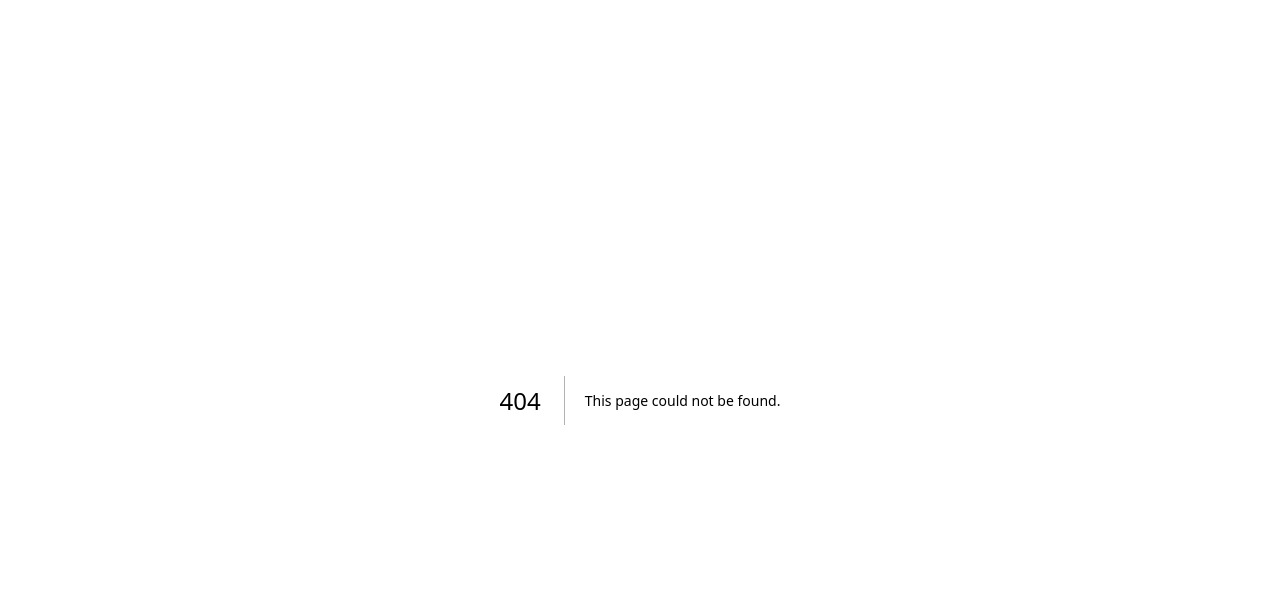
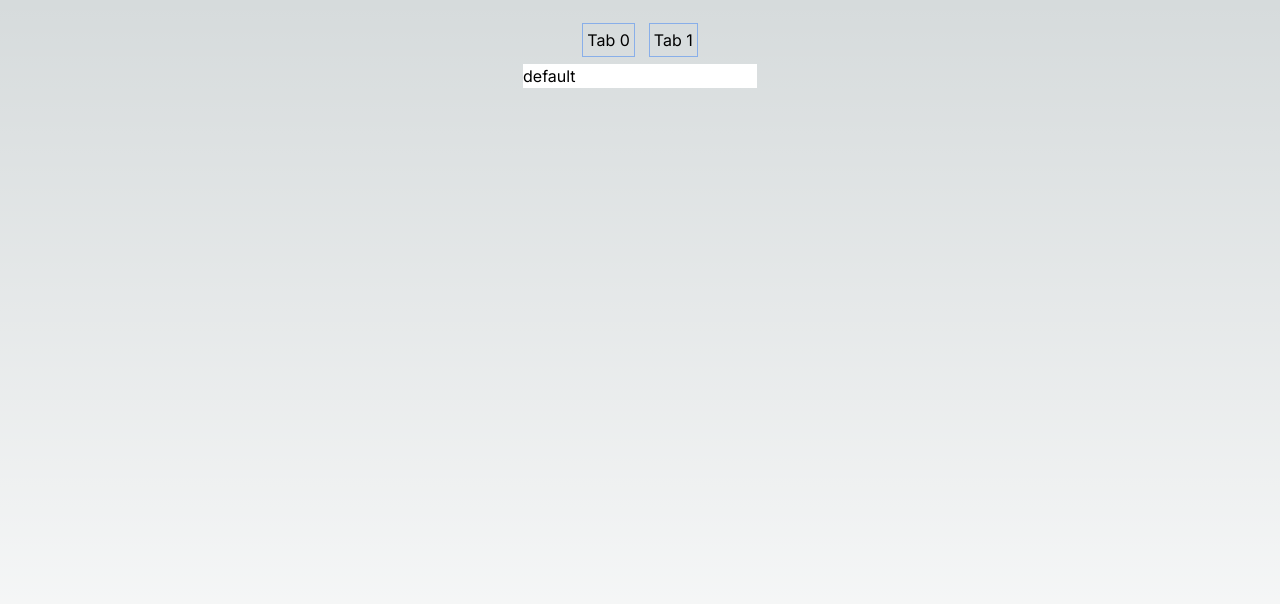
Before and after one commit to NatTuck/jokes-next, a Next.js app: page /form in a window 1280 px wide. Before the commit this address had no page. Shown: the top 604 px of the page. Built offline with nearby package versions, Linux system fonts and the light colour scheme; what tailwindcss-tables would draw is missing.

Commit message:
react-examles

```diff
--- /dev/null
+++ b/app/form/page.js
@@ -0,0 +1,37 @@
+"use client";
+
+import { useState } from 'react';
+
+export default function Form() {
+  const [tab, setTab] = useState(0);
+  const [text, setText] = useState("default");
+
+  return (
+    <main className="text-center min-h-screen py-4">
+      <p>
+        <button className="m-2 p-1 ring-1"
+                onClick={() => setTab(0)}>Tab 0</button>
+        <button className="m-2 p-1 ring-1"
+                onClick={() => setTab(1)}>Tab 1</button>
+      </p>
+      { (tab == 0) ? <Tab0 text={text} setText={setText} /> : <Tab1 /> }
+    </main>
+  );
+}
+
+function Tab0({text, setText}) {
+  return (
+    <div>
+      <p><input type="text" value={text}
+                onChange={(ev) => setText(ev.target.value)} /></p>
+    </div>
+  );
+}
+
+function Tab1() {
+  return (
+    <div>
+      <p>Tab 1</p>
+    </div>
+  );
+}
--- /dev/null
+++ b/app/graph/page.js
@@ -0,0 +1,61 @@
+"use client";
+
+import Plotly from 'plotly.js-dist';
+import { useState, useEffect } from 'react';
+
+export default function Form() {
+  const [tab, setTab] = useState(0);
+  const [text, setText] = useState("default");
+
+  return (
+    <main className="text-center min-h-screen py-4">
+      <p>
+        <button className="m-2 p-1 ring-1"
+                onClick={() => setTab(0)}>Tab 0</button>
+        <button className="m-2 p-1 ring-1"
+                onClick={() => setTab(1)}>Tab 1</button>
+      </p>
+      { (tab == 0) ? <Tab0 text={text} setText={setText} /> : <Tab1 /> }
+    </main>
+  );
+}
+
+function makeData(xx) {
+  return [
+    {
+      x: ['giraffes', 'orangutans', 'monkeys'],
+      y: [xx, 14, 23],
+      type: 'bar'
+    }
+  ];
+}
+
+function Tab0({text, setText}) {
+  let data = makeData(20);
+  let yy = 20;
+
+  useEffect(() => {
+    Plotly.newPlot('myDiv', data);
+  });
+
+  function click(ev) {
+    ev.preventDefault();
+    yy = (yy + 7) % 30;
+    Plotly.react('myDiv', makeData(yy));
+  }
+
+  return (
+    <div>
+      <p><button onClick={click}>click</button></p>
+      <div id="myDiv" style={{width: '600px', height: '400px'}} />
+    </div>
+  );
+}
+
+function Tab1() {
+  return (
+    <div>
+      <p>Tab 1</p>
+    </div>
+  );
+}
--- /dev/null
+++ b/app/root/page.js
@@ -0,0 +1,30 @@
+"use client";
+
+import { useState } from 'react';
+
+export default function Root() {
+  const [count, setCount] = useState(0);
+
+  function update(change) {
+    return (ev) => {
+      ev.preventDefault();
+      setCount(change(count));
+    };
+  }
+
+  return (
+    <main className="text-center min-h-screen py-4">
+      <Counter count={count} update={update} />
+    </main>
+  );
+}
+
+function Counter({count, update}) {
+  return (
+    <div>
+      <p>Count: {count}</p>
+      <p><button onClick={update((x) => x + 1)}>++</button></p>
+      <p><button onClick={update((x) => x - 1)}>--</button></p>
+    </div>
+  );
+}
--- a/package.json
+++ b/package.json
@@ -12,17 +12,18 @@
   "dependencies": {
     "@prisma/client": "^5.2.0",
     "autoprefixer": "10.4.15",
+    "deep-freeze": "0.0.1",
     "eslint": "8.49.0",
     "eslint-config-next": "13.4.19",
     "lodash": "^4.17.21",
     "next": "13.4.19",
+    "plotly.js-dist": "^2.26.2",
     "postcss": "8.4.29",
     "prisma": "^5.2.0",
     "react": "18.2.0",
     "react-dom": "18.2.0",
     "tailwindcss": "3.3.3",
-    "tailwindcss-tables": "^0.4.0",
-    "deep-freeze": "0.0.1"
+    "tailwindcss-tables": "^0.4.0"
   },
   "devDependencies": {
     "@testing-library/jest-dom": "^6.1.3",
```
Also changed, not shown: 1 other file (tests, documents, lock files or other folders).
